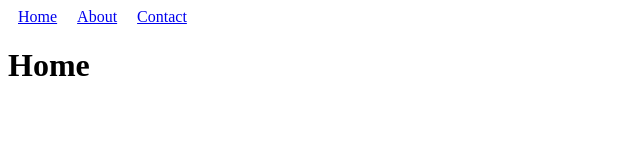
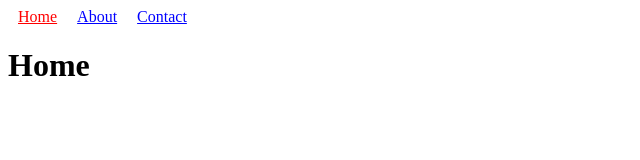
Before and after one commit to lazy-code/react-router-v4, a React (Create React App) app: page / in a window 1280 px wide. Shown: the top 160 px of the page, without its empty margins (0-640 px from the left). Built offline with nearby package versions, Linux system fonts and the light colour scheme; the HTML template or start-up script is replaced by a standard one.

Commit message:
NavLink for styling Link

```diff
--- a/src/App.css
+++ b/src/App.css
@@ -2,3 +2,11 @@ a {
     display: inline-block;
     padding: 0 10px;
 }
+
+a, a:visited {
+    color: #00f;
+}
+
+a.active {
+    color: #f00;
+}
--- a/src/App.js
+++ b/src/App.js
@@ -2,15 +2,23 @@ import React from 'react';
 import {
   BrowserRouter as Router,
   Route,
-  Link
+  NavLink
 } from 'react-router-dom';
 import './App.css';
 
+const isActiveFunc = (match, location) => {
+  console.log(match, location);
+  return false;
+};
+
 const Links = ()=> (
   <nav>
-    <Link to="/">Home</Link>
-    <Link to={{pathname: '/about'}}>About</Link>
-    <Link replace to="/contact">Contact</Link>
+    <NavLink exact activeClassName="active" to="/">Home</NavLink>
+    <NavLink activeStyle={{color: 'green'}} to="/about">About</NavLink>
+    <NavLink
+      isActive={isActiveFunc}
+      activeClassName="active"
+      to="/contact">Contact</NavLink>
   </nav>
 );
 
```
